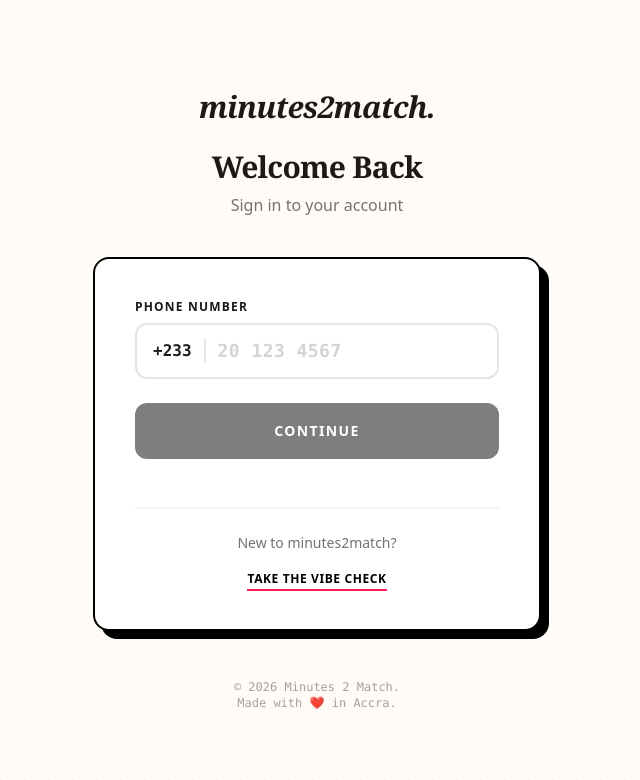
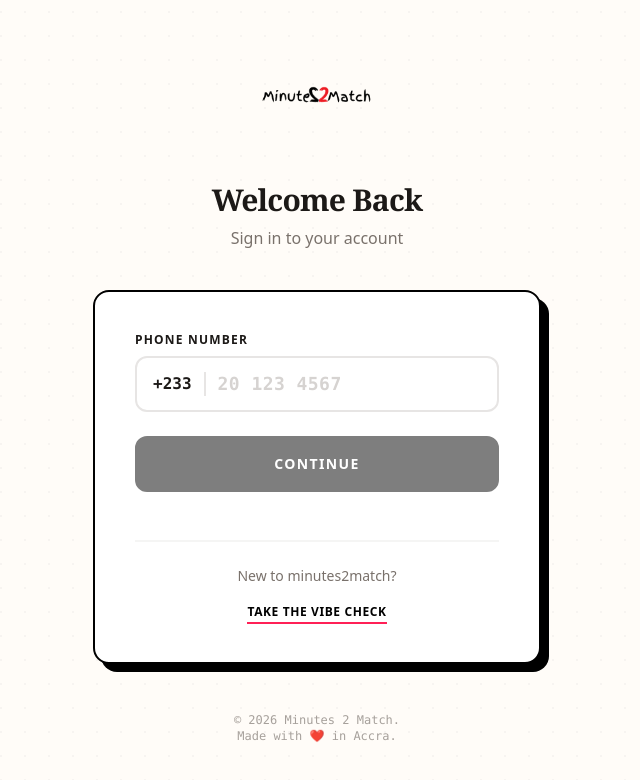
Before and after one commit to mcofie/minutes2match, a Nuxt app: page /login in a window 1280 px wide. Shown: the top 780 px of the page, without its empty margins (323-963 px from the left). Built offline with nearby package versions, Linux system fonts and the light colour scheme; no server answers.

Commit message:
fix: use npm install instead of npm ci for flexible dependency resolution

```diff
--- a/components/BlindProfileCard.vue
+++ b/components/BlindProfileCard.vue
@@ -139,10 +139,12 @@
                 <span class="text-sm font-bold font-mono text-black mt-0.5">{{ formattedPrice }}</span>
               </div>
               <button
-                @click.stop="$emit('unlock')"
-                class="px-4 py-1.5 bg-black text-white rounded-md text-[10px] font-bold uppercase tracking-widest hover:bg-rose-500 transition-all shadow-[2px_2px_0px_0px_rgba(0,0,0,0.2)] hover:shadow-[3px_3px_0px_0px_rgba(0,0,0,0.3)] hover:-translate-y-[1px] border border-black"
+                @click.stop="handleUnlock"
+                :disabled="isUnlocking"
+                class="px-4 py-1.5 bg-black text-white rounded-md text-[10px] font-bold uppercase tracking-widest hover:bg-rose-500 transition-all shadow-[2px_2px_0px_0px_rgba(0,0,0,0.2)] hover:shadow-[3px_3px_0px_0px_rgba(0,0,0,0.3)] hover:-translate-y-[1px] border border-black flex items-center gap-2"
               >
-                Unlock
+                <span v-if="isUnlocking" class="w-3 h-3 border-2 border-white/30 border-t-white rounded-full animate-spin"></span>
+                {{ isUnlocking ? '...' : 'Unlock' }}
               </button>
             </template>
           </div>
--- a/pages/index.vue
+++ b/pages/index.vue
@@ -11,8 +11,8 @@
     <nav class="fixed top-0 inset-x-0 z-50 bg-[#FFFCF8] border-b border-black">
       <div class="max-w-[1440px] mx-auto px-6 h-24 flex items-center justify-between">
         <!-- Logo -->
-        <NuxtLink to="/" class="text-3xl font-serif italic font-bold tracking-tight z-50 hover:text-rose-500 transition-colors">
-           minutes2match.
+        <NuxtLink to="/" class="flex items-center z-50">
+           <img src="/logo-full.png" alt="minutes2match" class="h-20 w-auto object-contain hover:opacity-80 transition-opacity" />
         </NuxtLink>
 
         <!-- Center Links -->
@@ -418,9 +418,9 @@
 
           <!-- Bottom Watermark -->
           <div class="flex flex-col md:flex-row justify-between items-end">
-             <div class="text-[12vw] leading-none font-serif font-bold italic text-stone-900 select-none">
-                minutes2match.
-             </div>
+          <div class="flex items-end">
+             <img src="/logo-full.png" alt="minutes2match" class="h-24 w-auto object-contain brightness-0 invert opacity-90" />
+          </div>
              <div class="text-xs font-mono text-stone-600 mb-4 md:mb-8 text-right">
                 © 2024 Minutes2Match Inc. • Accra, GH <br/>
                 All Rights Reserved.
--- a/pages/login.vue
+++ b/pages/login.vue
@@ -13,8 +13,8 @@
     <div class="w-full max-w-md relative z-10">
       <!-- Logo/Brand -->
       <div class="text-center mb-10">
-        <NuxtLink to="/" class="inline-block text-3xl font-serif italic font-bold tracking-tight mb-2 hover:text-rose-500 transition-colors">
-           minutes2match.
+        <NuxtLink to="/" class="inline-block mb-6">
+           <img src="/logo-full.png" alt="minutes2match" class="h-20 w-auto object-contain hover:opacity-80 transition-opacity" />
         </NuxtLink>
         <h1 class="text-3xl font-serif font-bold tracking-tight text-black mt-4">Welcome Back</h1>
         <p class="text-stone-500 mt-2 font-light">Sign in to your account</p>
--- a/pages/me/connection/[id].vue
+++ b/pages/me/connection/[id].vue
@@ -6,8 +6,8 @@
     <nav class="sticky top-0 z-50 bg-[#FFFCF8] border-b border-black">
       <div class="max-w-6xl mx-auto px-4 h-20 flex items-center justify-between">
         <!-- Logo -->
-        <NuxtLink to="/me" class="flex items-center gap-2 group">
-           <span class="text-3xl font-serif font-black italic tracking-tighter hover:text-rose-500 transition-colors">minutes2match.</span>
+        <NuxtLink to="/me" class="flex items-center">
+           <img src="/logo-full.png" alt="minutes2match" class="h-20 w-auto object-contain hover:opacity-80 transition-opacity" />
         </NuxtLink>
 
         <!-- User Info -->
@@ -85,7 +85,7 @@
               </div>
             </div>
 
-            <h2 class="text-2xl font-serif font-black italic text-black mb-1 mt-2">
+            <h2 class="text-2xl font-serif font-black text-black mb-1 mt-2">
               {{ match?.unlocked ? matchProfile?.display_name : (personaData?.name || 'Your Match') }}
             </h2>
             <p class="text-xs text-stone-500 mb-8 font-bold uppercase tracking-wide">
@@ -117,8 +117,9 @@
                 v-else
                 @click="handleUnlock"
                 :disabled="unlocking"
-                class="w-full py-4 bg-black text-white rounded-lg font-bold text-xs uppercase tracking-widest shadow-[4px_4px_0px_0px_rgba(0,0,0,0.2)] hover:shadow-[6px_6px_0px_0px_rgba(244,63,94,1)] hover:bg-rose-500 hover:-translate-y-0.5 transition-all disabled:opacity-50 border-2 border-black"
+                class="w-full py-4 bg-black text-white rounded-lg font-bold text-xs uppercase tracking-widest shadow-[4px_4px_0px_0px_rgba(0,0,0,0.2)] hover:shadow-[6px_6px_0px_0px_rgba(244,63,94,1)] hover:bg-rose-500 hover:-translate-y-0.5 transition-all disabled:opacity-50 border-2 border-black flex items-center justify-center gap-2"
               >
+                <span v-if="unlocking" class="w-4 h-4 border-2 border-white/30 border-t-white rounded-full animate-spin"></span>
                 {{ unlocking ? 'Processing...' : `Unlock for GH₵${match?.unlock_price || 10}` }}
               </button>
             </div>
@@ -196,7 +197,7 @@
                  <h3 class="text-2xl font-serif font-bold text-black">About Me</h3>
                  <span class="text-[10px] font-bold font-mono text-stone-400">{{ matchProfile.about_me?.length || 0 }}/300</span>
              </div>
-             <div class="w-full p-6 bg-white rounded-lg border-2 border-stone-100 text-stone-700 min-h-[100px] leading-relaxed font-serif italic text-lg">
+             <div class="w-full p-6 bg-white rounded-lg border-2 border-stone-100 text-stone-700 min-h-[100px] leading-relaxed font-serif text-lg">
                 "{{ matchProfile.about_me || 'No bio available yet.' }}"
              </div>
           </div>
--- a/pages/me/index.vue
+++ b/pages/me/index.vue
@@ -21,8 +21,8 @@
     <!-- Navbar / Header -->
     <nav class="sticky top-0 z-[60] bg-[#FFFCF8] border-b border-black">
       <div class="max-w-6xl mx-auto px-4 h-20 flex items-center justify-between">
-        <div class="flex items-center gap-3">
-          <div class="text-3xl font-serif font-black italic tracking-tighter hover:text-rose-500 transition-colors cursor-pointer">minutes2match.</div>
+        <div class="flex items-center">
+           <img src="/logo-full.png" alt="minutes2match" class="h-20 w-auto object-contain hover:opacity-80 transition-opacity cursor-pointer" />
         </div>
 
         <div class="flex items-center gap-6">
@@ -301,7 +301,7 @@
                    v-model="editForm.about_me"
                    rows="4"
                    maxlength="300"
-                   class="w-full px-4 py-3 rounded-lg border-2 border-stone-200 bg-white focus:border-black outline-none transition-all font-serif italic text-lg resize-none placeholder-stone-300"
+                   class="w-full px-4 py-3 rounded-lg border-2 border-stone-200 bg-white focus:border-black outline-none transition-all font-serif text-lg resize-none placeholder-stone-300"
                    placeholder="Share a little about yourself..."
                 ></textarea>
                 <p class="text-[10px] uppercase tracking-widest font-bold text-stone-400 mt-3">💡 Profiles with bios get 40% more matches</p>
@@ -427,8 +427,7 @@
                 </div>
              </div>
 
-             <!-- Referral Program -->
-             <ReferralCard />
+             <!-- Referral Program removed as per request -->
           </div>
         </div>
       </div>
```
Also changed, not shown: public/logo-full.png (added), public/logo-icon.png (added).
